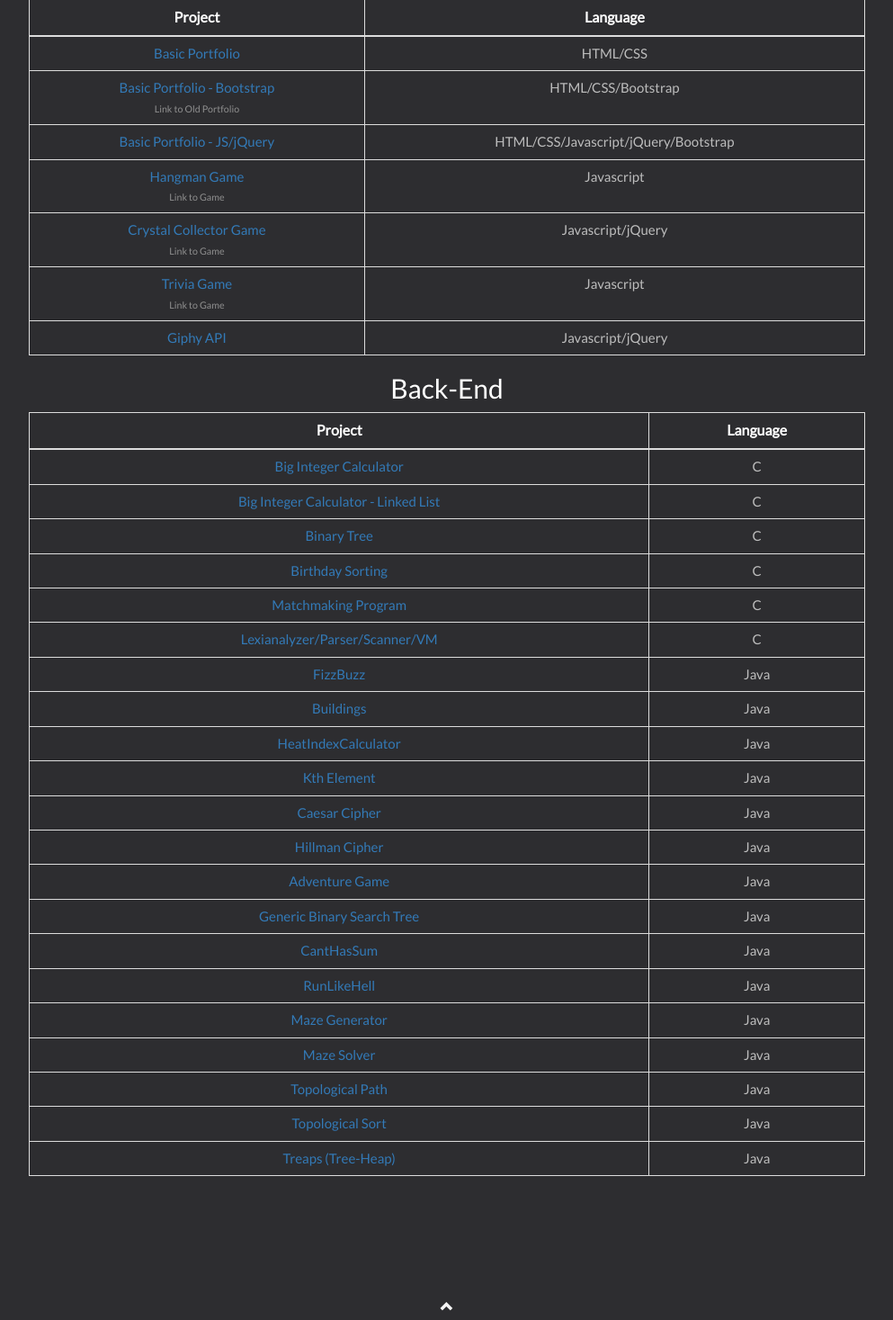
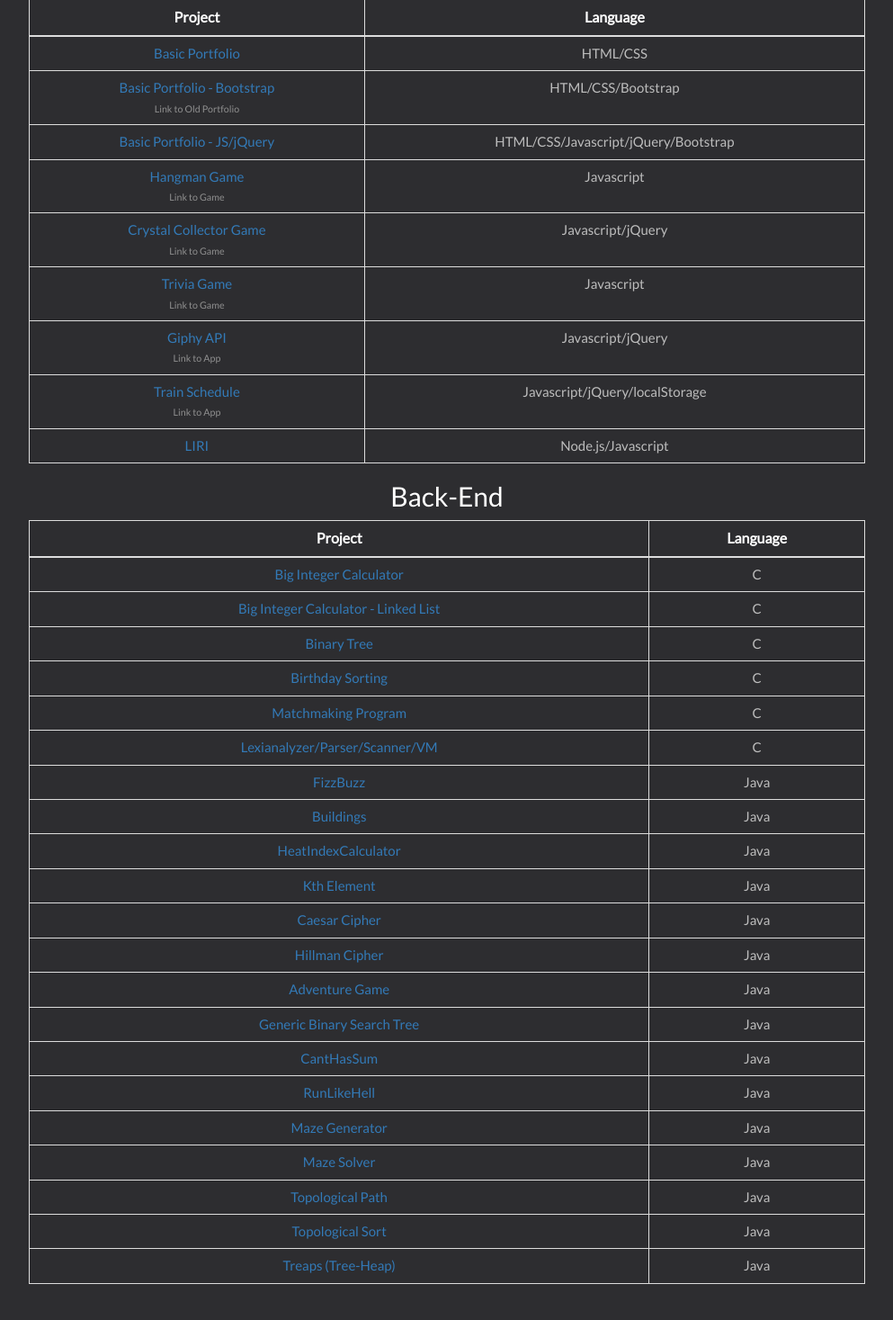
Before and after one commit to hedbladucf/MyPortfolio, a PHP site: page /projects.html in a window 1280 px wide. Shown: the part 234-1701 px from the top of the page at 90% size, without its empty margins (143-1136 px from the left). Run offline with PHP 8.4, Linux system fonts and the light colour scheme.

Commit message:
added projects

```diff
--- a/projects.html
+++ b/projects.html
@@ -102,8 +102,24 @@
           <td>Javascript</td>
         </tr>
         <tr>
-          <td><a href="https://github.com/hedbladucf/GiphyAPI">Giphy API</a></td>
+          <td>
+          	<a href="https://github.com/hedbladucf/GiphyAPI">Giphy API</a>
+          	<br>
+          	<a id="gameLink" href="http://pure-plateau-69260.herokuapp.com/">Link to App</a>
+          </td>
           <td>Javascript/jQuery</td>
+        </tr>
+        <tr>
+          <td>
+          	<a href="https://github.com/hedbladucf/TrainSchedule">Train Schedule</a>
+          	<br>
+          	<a id="gameLink" href="http://vast-beach-28502.herokuapp.com/">Link to App</a>
+          </td>
+          <td>Javascript/jQuery/localStorage</td>
+        </tr>
+        <tr>
+          <td><a href="https://github.com/hedbladucf/LiriNodeApp">LIRI</a></td>
+          <td>Node.js/Javascript</td>
         </tr>
       </tbody>
     </table>
```
Also changed, not shown: assets/css/style.css (+9 -0 lines).
